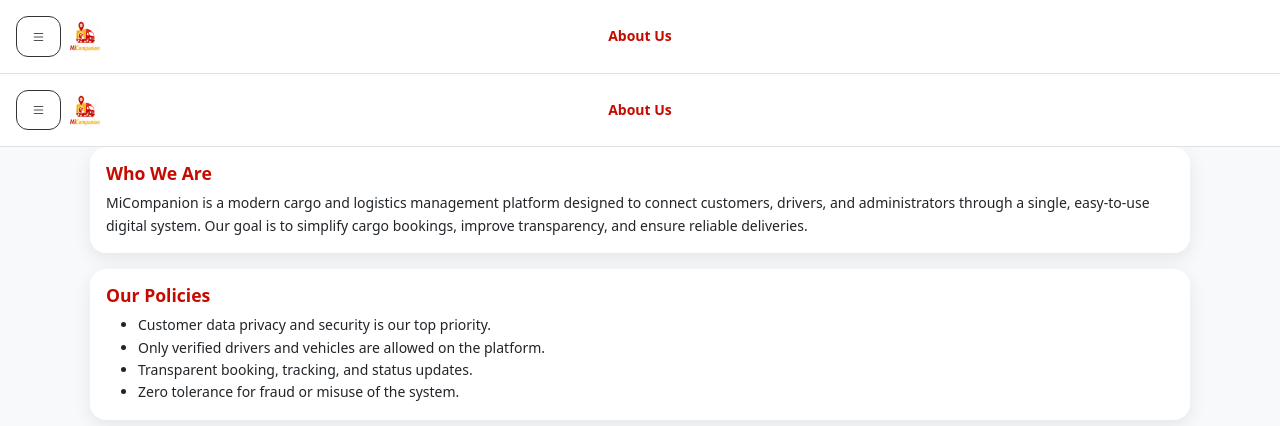
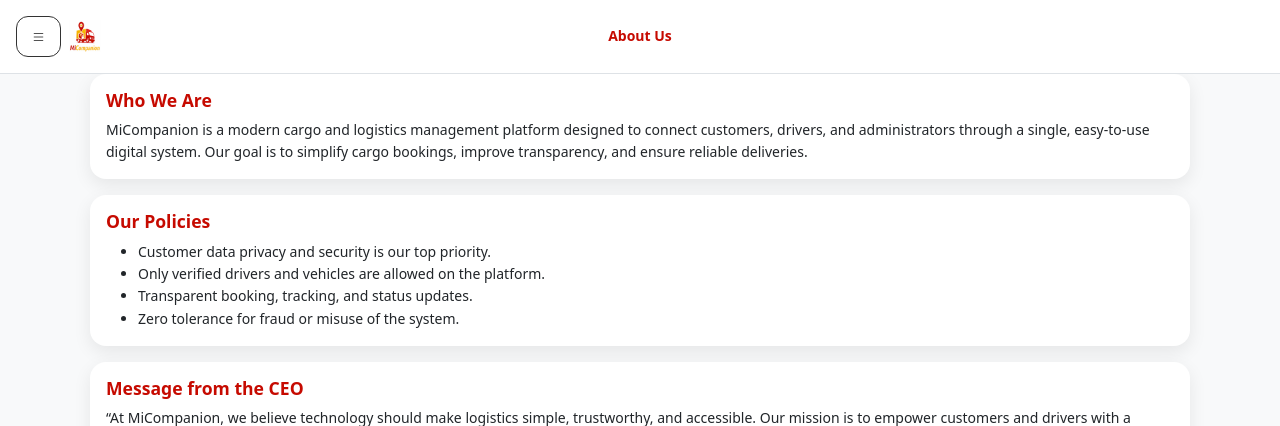
Before and after one commit to Haseeb04092002/micompanion-new3, a CodeIgniter app: page /database/index.php/welcome/about in a window 1280 px wide. Shown: the top 426 px of the page. Run offline with CodeIgniter, Linux system fonts and the light colour scheme.

Commit message:
Update topbar.php

```diff
--- a/application/views/_partials/topbar.php
+++ b/application/views/_partials/topbar.php
@@ -1,43 +1,3 @@
-<!-- TOP APP BAR -->
-<div class="p-3 bg-white border-bottom sticky-top">
-  <div class="position-relative d-flex align-items-center">
-
-    <!-- LEFT: MENU BUTTON + LOGO -->
-    <div class="d-flex align-items-center gap-2">
-      <!-- Offcanvas Toggle -->
-      <button class="btn btn-sm btn-outline-dark"
-        type="button"
-        data-bs-toggle="offcanvas"
-        data-bs-target="#appMenu"
-        aria-controls="appMenu">
-        <i class="bi bi-list"></i>
-      </button>
-
-      <!-- Logo -->
-      <img src="<?= base_url('assets/icons/icon-192x192.png') ?>"
-        alt="MiCompanion"
-        style="height:32px;width:auto;">
-    </div>
-
-    <!-- CENTER: PAGE TITLE -->
-    <div class="position-absolute start-50 translate-middle-x fw-bold"
-      style="color:var(--orange);">
-      <?= isset($page_title) ? $page_title : 'Dashboard' ?>
-    </div>
-
-    <!-- RIGHT: LOGOUT -->
-    <div class="ms-auto">
-      <?php if (isset($logout_url)): ?>
-        <a class="btn btn-sm btn-outline-dark"
-          href="<?= site_url($logout_url) ?>">
-          Logout
-        </a>
-      <?php endif; ?>
-    </div>
-
-  </div>
-</div>
-
 <!-- TOP APP BAR -->
 <div class="p-3 bg-white border-bottom sticky-top">
   <div class="position-relative d-flex align-items-center">
```
